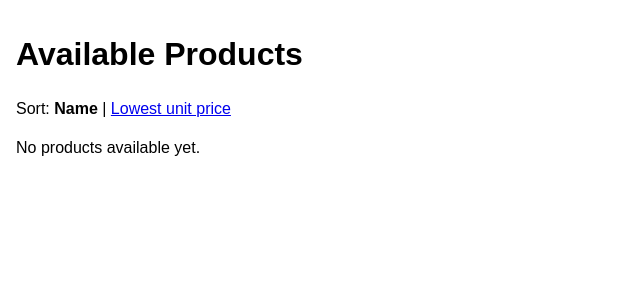
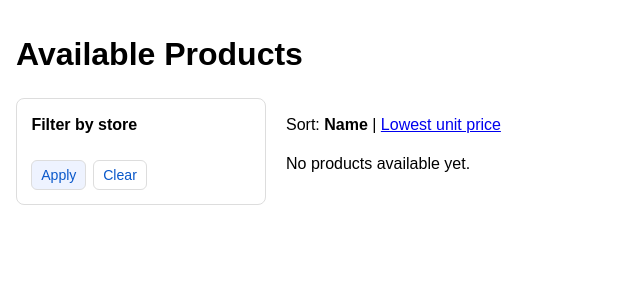
Before and after one commit to chrysanthospepes/market-aggregator, a Django app: page /products/ in a window 1280 px wide. Shown: the top 300 px of the page, without its empty margins (0-640 px from the left). Run offline with Django 5.2, Linux system fonts and the light colour scheme; data that the repository does not hold is empty.

Commit message:
feat(comparison): add store sidebar filter on product list

```diff
--- a/comparison/templates/comparison/product_list.html
+++ b/comparison/templates/comparison/product_list.html
@@ -15,6 +15,63 @@
     .toolbar {
       margin-bottom: 1rem;
     }
+    .layout {
+      display: grid;
+      grid-template-columns: 250px minmax(0, 1fr);
+      gap: 1.25rem;
+      align-items: start;
+    }
+    .sidebar {
+      border: 1px solid #ddd;
+      border-radius: 8px;
+      padding: 0.9rem;
+      background: #fff;
+      position: sticky;
+      top: 1rem;
+    }
+    .sidebar h2 {
+      margin: 0 0 0.7rem;
+      font-size: 1rem;
+    }
+    .store-options {
+      max-height: 65vh;
+      overflow: auto;
+      margin-bottom: 0.8rem;
+    }
+    .store-option {
+      display: flex;
+      align-items: center;
+      gap: 0.45rem;
+      margin-bottom: 0.45rem;
+      font-size: 0.92rem;
+    }
+    .store-count {
+      color: #666;
+      font-size: 0.84rem;
+    }
+    .filter-actions {
+      display: flex;
+      gap: 0.45rem;
+      flex-wrap: wrap;
+    }
+    .filter-actions button,
+    .filter-actions a {
+      border: 1px solid #ddd;
+      border-radius: 6px;
+      background: #fff;
+      padding: 0.35rem 0.55rem;
+      font-size: 0.88rem;
+      line-height: 1.2;
+      text-decoration: none;
+      color: #0a58ca;
+      cursor: pointer;
+    }
+    .filter-actions button {
+      background: #eef3ff;
+    }
+    .main-content {
+      min-width: 0;
+    }
     .product-grid {
       display: grid;
       grid-template-columns: repeat(5, minmax(0, 1fr));
@@ -26,6 +83,12 @@
       }
     }
     @media (max-width: 980px) {
+      .layout {
+        grid-template-columns: 1fr;
+      }
+      .sidebar {
+        position: static;
+      }
       .product-grid {
         grid-template-columns: repeat(3, minmax(0, 1fr));
       }
@@ -128,14 +191,43 @@
 </head>
 <body>
   <h1>Available Products</h1>
+  <div class="layout">
+    <aside class="sidebar">
+      <h2>Filter by store</h2>
+      <form method="get" action="">
+        <input type="hidden" name="sort" value="{{ sort }}">
+        <div class="store-options">
+          {% for store in stores %}
+            <label class="store-option">
+              <input
+                type="checkbox"
+                name="stores"
+                value="{{ store.id }}"
+                {% if store.id in selected_store_ids %}checked{% endif %}
+              >
+              <span>
+                {{ store.name }}
+                <span class="store-count">({{ store.active_product_count }})</span>
+              </span>
+            </label>
+          {% endfor %}
+        </div>
+        <div class="filter-actions">
+          <button type="submit">Apply</button>
+          <a href="?sort={{ sort }}">Clear</a>
+        </div>
+      </form>
+    </aside>
+
+    <main class="main-content">
       <p class="toolbar">
         Sort:
         {% if sort == "unit_price_asc" %}
           <strong>Lowest unit price</strong> |
-      <a href="?sort=name">Name</a>
+          <a href="?sort=name{{ selected_store_query }}">Name</a>
         {% else %}
           <strong>Name</strong> |
-      <a href="?sort=unit_price_asc">Lowest unit price</a>
+          <a href="?sort=unit_price_asc{{ selected_store_query }}">Lowest unit price</a>
         {% endif %}
       </p>
 
@@ -167,12 +259,12 @@
 
                   <p class="unit-price-line">
                     {% if product.cheapest_final_unit_price is not None %}
-                  {{ product.cheapest_final_unit_price|floatformat:4 }}
+                      {{ product.cheapest_final_unit_price|floatformat:2 }}
                     {% else %}
                       -
                     {% endif %}
                     {% if product.cheapest_original_unit_price is not None and product.cheapest_final_unit_price is not None and product.cheapest_original_unit_price > product.cheapest_final_unit_price %}
-                  <span class="old-price"><s>{{ product.cheapest_original_unit_price|floatformat:4 }}</s></span>
+                      <span class="old-price"><s>{{ product.cheapest_original_unit_price|floatformat:2 }}</s></span>
                     {% endif %}
                   </p>
 
@@ -189,24 +281,26 @@
             <span class="meta">Page {{ page_obj.number }} of {{ page_obj.paginator.num_pages }}</span>
 
             {% if page_obj.has_previous %}
-          <a href="?sort={{ sort }}&page={{ page_obj.previous_page_number }}">Previous</a>
+              <a href="?sort={{ sort }}{{ selected_store_query }}&page={{ page_obj.previous_page_number }}">Previous</a>
             {% endif %}
 
             {% for page_number in page_obj.paginator.page_range %}
               {% if page_number == page_obj.number %}
                 <strong>{{ page_number }}</strong>
               {% else %}
-            <a href="?sort={{ sort }}&page={{ page_number }}">{{ page_number }}</a>
+                <a href="?sort={{ sort }}{{ selected_store_query }}&page={{ page_number }}">{{ page_number }}</a>
               {% endif %}
             {% endfor %}
 
             {% if page_obj.has_next %}
-          <a href="?sort={{ sort }}&page={{ page_obj.next_page_number }}">Next</a>
+              <a href="?sort={{ sort }}{{ selected_store_query }}&page={{ page_obj.next_page_number }}">Next</a>
             {% endif %}
           </nav>
         {% endif %}
       {% else %}
         <p>No products available yet.</p>
       {% endif %}
+    </main>
+  </div>
 </body>
 </html>
--- a/comparison/views.py
+++ b/comparison/views.py
@@ -5,14 +5,31 @@ from django.db.models import Case, Count, IntegerField, Min, OuterRef, Q, Subque
 from django.http import JsonResponse
 from django.shortcuts import get_object_or_404, render
 
-from catalog.models import Product
+from catalog.models import Product, Store
 from ingestion.models import StoreListing
 
 PRODUCTS_PER_PAGE = 20
 
 
+def _parse_selected_store_ids(raw_values: list[str]) -> list[int]:
+    selected: list[int] = []
+    for raw in raw_values:
+        try:
+            store_id = int(raw)
+        except (TypeError, ValueError):
+            continue
+        if store_id > 0:
+            selected.append(store_id)
+    return sorted(set(selected))
+
+
+def _selected_store_query(selected_store_ids: list[int]) -> str:
+    return "".join(f"&stores={store_id}" for store_id in selected_store_ids)
+
+
 def product_list(request):
     sort = request.GET.get("sort", "name")
+    selected_store_ids = _parse_selected_store_ids(request.GET.getlist("stores"))
     active_listings = StoreListing.objects.filter(
         product_id=OuterRef("pk"),
         is_active=True,
@@ -52,6 +69,12 @@ def product_list(request):
         .filter(active_listing_count__gt=0)
     )
 
+    if selected_store_ids:
+        products = products.filter(
+            store_listings__is_active=True,
+            store_listings__store_id__in=selected_store_ids,
+        ).distinct()
+
     if sort == "unit_price_asc":
         products = products.order_by(
             "no_unit_price_sort",
@@ -63,6 +86,18 @@ def product_list(request):
 
     paginator = Paginator(products, PRODUCTS_PER_PAGE)
     page_obj = paginator.get_page(request.GET.get("page"))
+    stores = (
+        Store.objects.filter(listings__is_active=True)
+        .annotate(
+            active_product_count=Count(
+                "listings__product_id",
+                filter=Q(listings__is_active=True, listings__product_id__isnull=False),
+                distinct=True,
+            ),
+        )
+        .order_by("name")
+        .distinct()
+    )
 
     return render(
         request,
@@ -71,6 +106,9 @@ def product_list(request):
             "products": page_obj.object_list,
             "page_obj": page_obj,
             "sort": sort,
+            "stores": stores,
+            "selected_store_ids": selected_store_ids,
+            "selected_store_query": _selected_store_query(selected_store_ids),
         },
     )
 
```
Also changed, not shown: comparison/tests.py (+39 -0 lines). Lines whose indentation alone changed are shown as unchanged.
